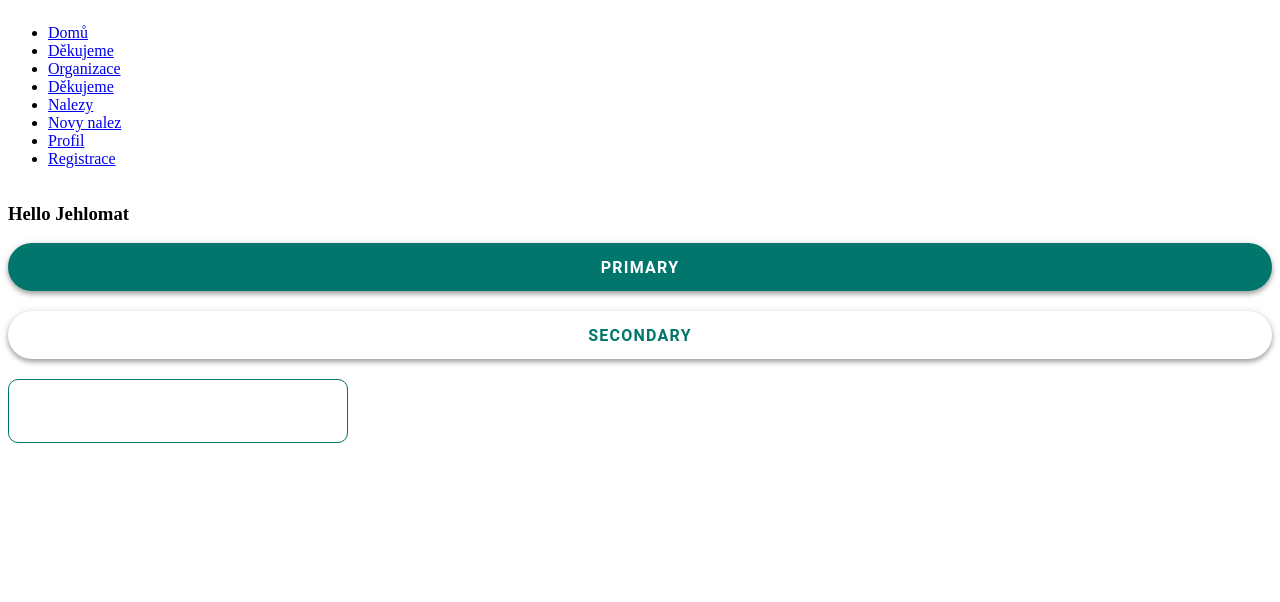
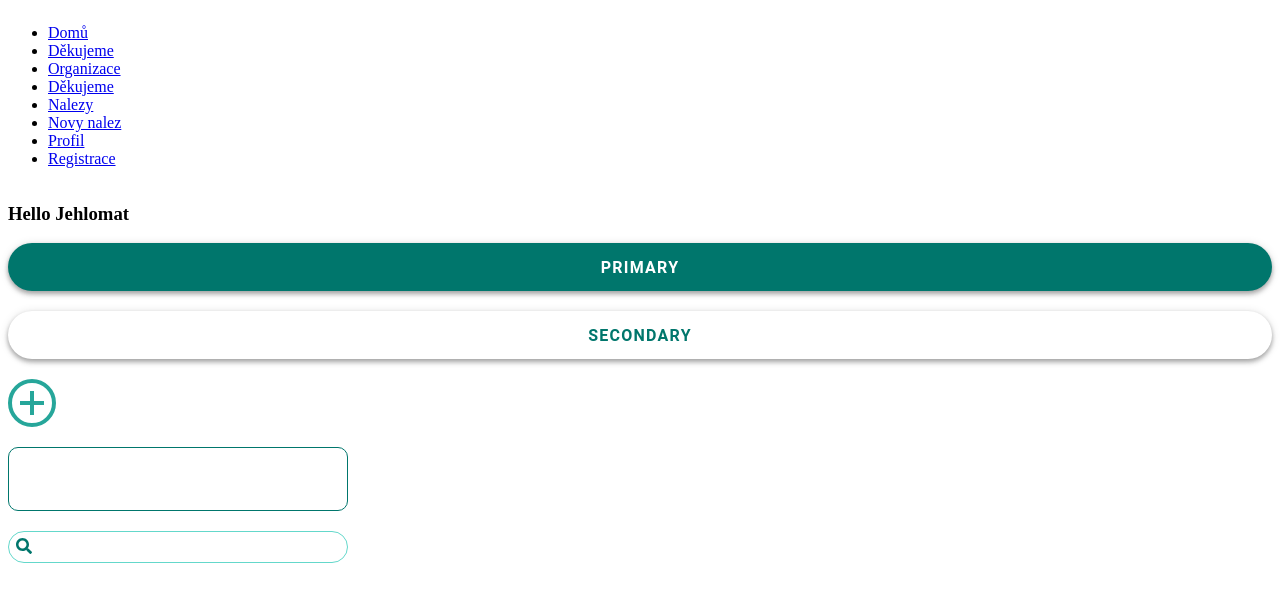
Before and after one commit to cesko-digital/jehlomat, a React app in the folder web-jehlomat/: page / in a window 1280 px wide. Shown: the top 602 px of the page. Built offline with nearby package versions, Linux system fonts and the light colour scheme.

Commit message:
feat:(JH-12): buttons, inputs

```diff
--- /dev/null
+++ b/web-jehlomat/src/Components/Buttons/AddButton/AddButton.tsx
@@ -0,0 +1,48 @@
+import { ButtonHTMLAttributes, FC } from "react";
+import styled from "styled-components";
+import {primary, white} from '../../Utils/Colors'
+
+interface AddButton extends ButtonHTMLAttributes<HTMLButtonElement> {}
+
+const Button = styled.button`
+    position:relative;
+    display:inline-block;
+    vertical-align:middle;
+
+    height: 48px;
+    width: 48px;
+    border: solid 4.4px ${primary};
+    border-radius: 100%;
+    background-color: ${white};
+    color: ${white};
+    cursor: pointer;
+    padding: 0px 20px;
+`;
+
+const Plus = styled.div`
+    :before,:after {
+        content: '';
+        position: absolute;
+        top: 0;
+        left: 0;
+        right: 0;
+        bottom: 0;
+        background: ${primary};
+    }
+    :before{
+        width: 4px;
+        margin: 8px auto;
+    }
+    :after{
+        margin: auto 8px;
+        height: 4px;
+    }
+`
+
+const AddButton: FC<AddButton> =  ({ ...props }) => {
+  return (
+    <Button {...props}><Plus/></Button>
+  );
+};
+
+export default AddButton;
--- /dev/null
+++ b/web-jehlomat/src/Components/Inputs/SearchInput/SearchInput.tsx
@@ -0,0 +1,49 @@
+import { FC, InputHTMLAttributes } from "react";
+import styled from "styled-components";
+import {primaryDark, primaryLight} from '../../Utils/Colors';
+import { faSearch } from '@fortawesome/free-solid-svg-icons';
+import { FontAwesomeIcon } from "@fortawesome/react-fontawesome";
+
+interface SearchInput extends InputHTMLAttributes<HTMLInputElement> {}
+
+const Layout = styled.div`
+    width: 100%;
+    position: relative;
+`
+
+const IconWrapper = styled.label`
+    position: absolute;
+    left: 8px;
+    top: 50%;
+    transform: translateY(-50%);
+
+    color: ${primaryDark};
+`
+
+const Input = styled.input`
+    height: 32px;
+    width: 100%;
+    max-width: 340px;
+    padding: 0px 32px;
+
+    border: 1px solid ${primaryLight};
+    box-sizing: border-box;
+    border-radius: 28px;
+
+    :focus {
+        outline: none;
+    }
+`
+
+const SearchInput: FC<SearchInput> = (props) => {
+  return (
+    <Layout>
+        <IconWrapper>
+            <FontAwesomeIcon icon={faSearch} />
+        </IconWrapper>
+        <Input {...props}/>
+    </Layout>
+  );
+};
+
+export default SearchInput;
--- a/web-jehlomat/src/Components/StoryBook.tsx
+++ b/web-jehlomat/src/Components/StoryBook.tsx
@@ -1,7 +1,9 @@
 import { FC } from "react";
 import styled from "styled-components";
+import AddButton from "./Buttons/AddButton/AddButton";
 import PrimaryButton from "./Buttons/PrimaryButton/PrimaryButton";
 import SecondaryButton from "./Buttons/SecondaryButton/SecondaryButton";
+import SearchInput from "./Inputs/SearchInput/SearchInput";
 import TextInput from "./Inputs/TextInput/TextInput";
 
 interface StoryBook {}
@@ -17,7 +19,9 @@ const StoryBook: FC<StoryBook> = ({}) => {
       <Layout>
           <PrimaryButton onClick={e => alert("PrimaryButton")} text="Primary" />
           <SecondaryButton onClick={e => alert("SecondaryButton")} text="Secondary" />
+          <AddButton onClick={e => alert("AddButton")}/>
           <TextInput onChange={e => console.log(e.target.value)}/>
+          <SearchInput onChange={e => console.log(e.target.value)}/>
       </Layout>
   );
 };
```
